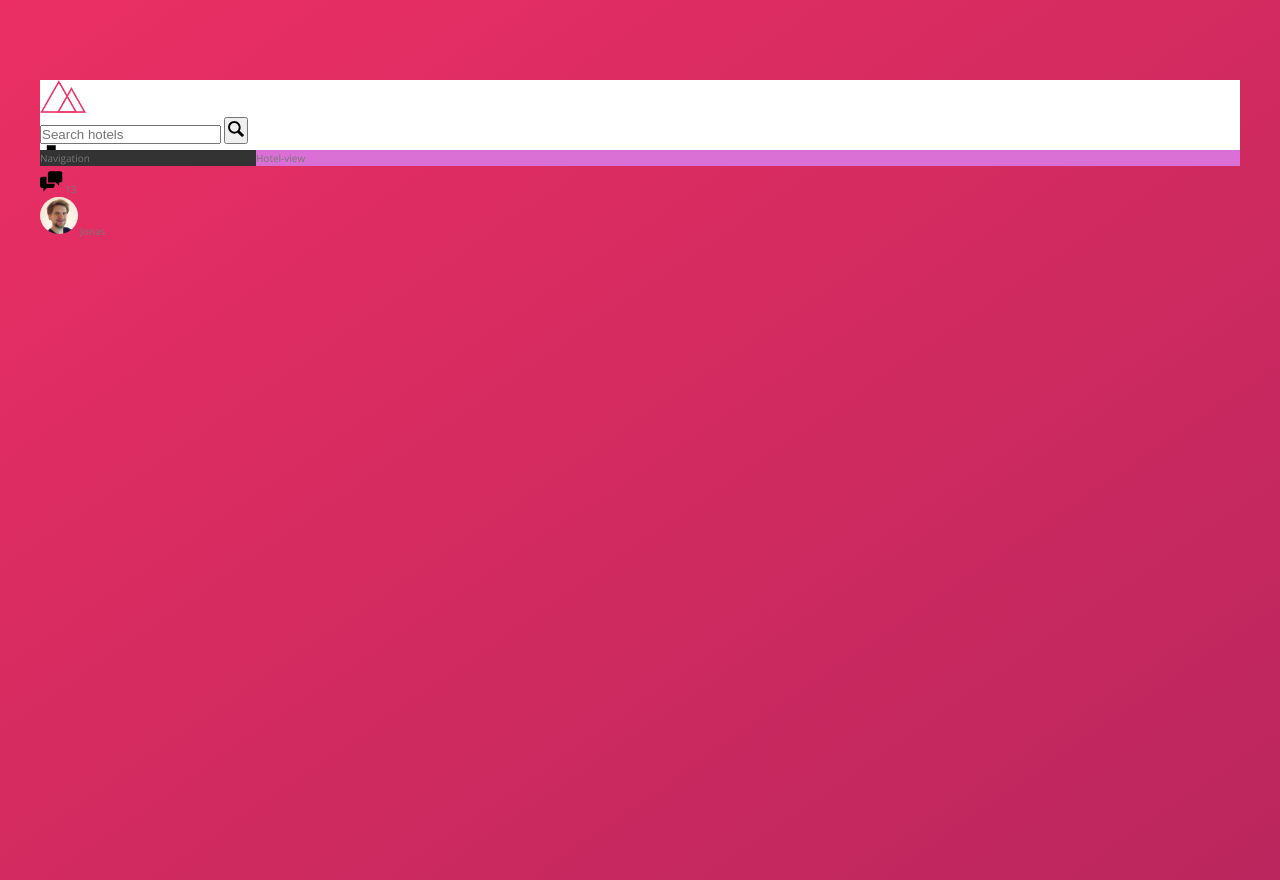
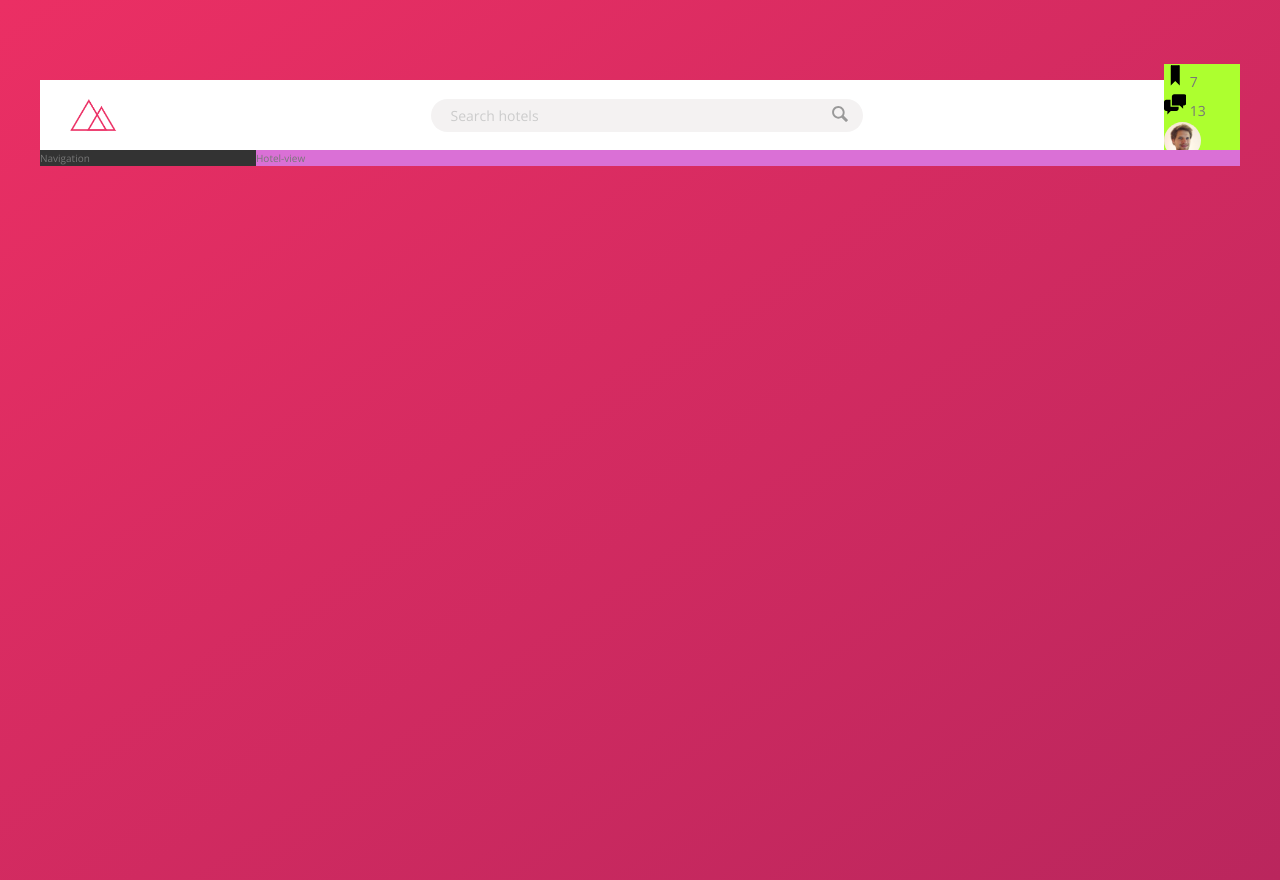
Before and after one commit to hellion86/Trillo, a website: page index.html in a window 1280 px wide. Drawn offline with nearby package versions, Linux system fonts and the light colour scheme.

Commit message:
Header search, input, button

```diff
--- a/index.html
+++ b/index.html
@@ -41,11 +41,11 @@
                     </svg>
                     <span class="user-nav__notification">13</span>
                 </div>
+                <div class="user-nav__user">
+                    <img src="img/user.jpg" alt="User photo" class="user-nav__user-photo">
+                    <span class="user-nav__user-name">Jonas</span>
+                </div>
             </nav>
-            <div class="user-nav__user">
-                <img src="img/user.jpg" alt="User photo" class="user-nav__user-photo">
-                <span class="user-nav__user-name">Jonas</span>
-            </div>
 
         </header>
 
--- a/sass/_component.scss
+++ b/sass/_component.scss
@@ -2,26 +2,68 @@
 // LOGO
 .logo {
   height: 3.25rem;
+  margin-left: 3rem;
 }
 
 /////////////////
 // SEARCH-BOX
 
 .search {
+  flex: 0 1 40%;
+  display: flex;
+  align-items: center;
+  justify-content: center;
+
   &__input {
+    font-family: inherit;
+    font-size: inherit;
+    background-color: var(--color-grey-light-2);
+    border: none;
+    color: inherit;
+    padding: 0.7rem 2rem;
+    border-radius: 100px;
+    width: 90%;
+    transition: all 0.2s;
+    margin-right: -3.25rem;
+
+    &:focus {
+      outline: none;
+      width: 100%;
+      background-color: var(--color-grey-light-3);
+    }
+
+    &::-webkit-input-placeholder {
+      font-weight: 100;
+      color: var(--color-grey-light-4);
+    }
+  }
+
+  &__input:focus + &__button {
+    background-color: var(--color-grey-light-3);
   }
 
   &__button {
+    border: none;
+    background-color: var(--color-grey-light-2);
+    &:focus {
+      outline: none;
+    }
+    &:active {
+      transform: translateY(2px);
+    }
   }
 
   &__icon {
     height: 2rem;
     width: 2rem;
+    fill: var(--color-grey-dark-3);
   }
 }
 /////////////////
 // USER-NAV
 .user-nav {
+  background-color: greenyellow;
+
   &__icon-box {
   }
 
--- a/sass/_layout.scss
+++ b/sass/_layout.scss
@@ -10,6 +10,10 @@
   height: 7rem;
   background-color: #fff;
   border-bottom: var(--color-grey-light-2);
+  font-size: 1.4rem;
+  display: flex;
+  justify-content: space-between;
+  align-items: center;
 }
 
 .content {
```
Also changed, not shown: css/style.css.
